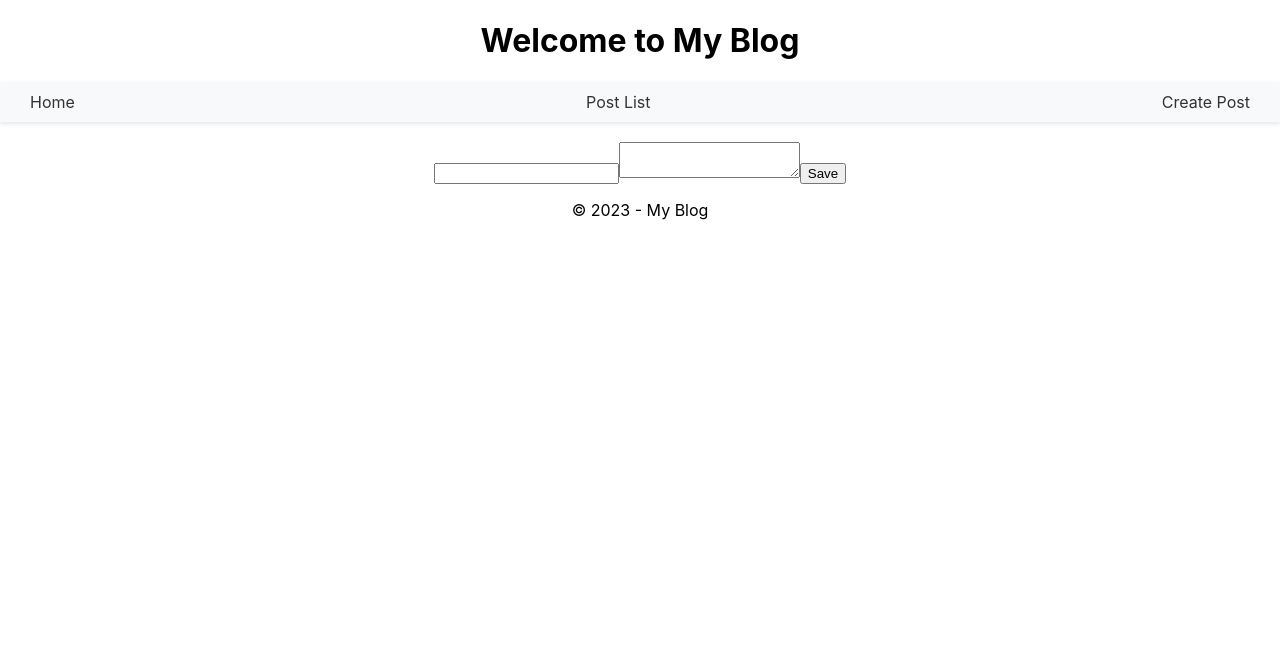
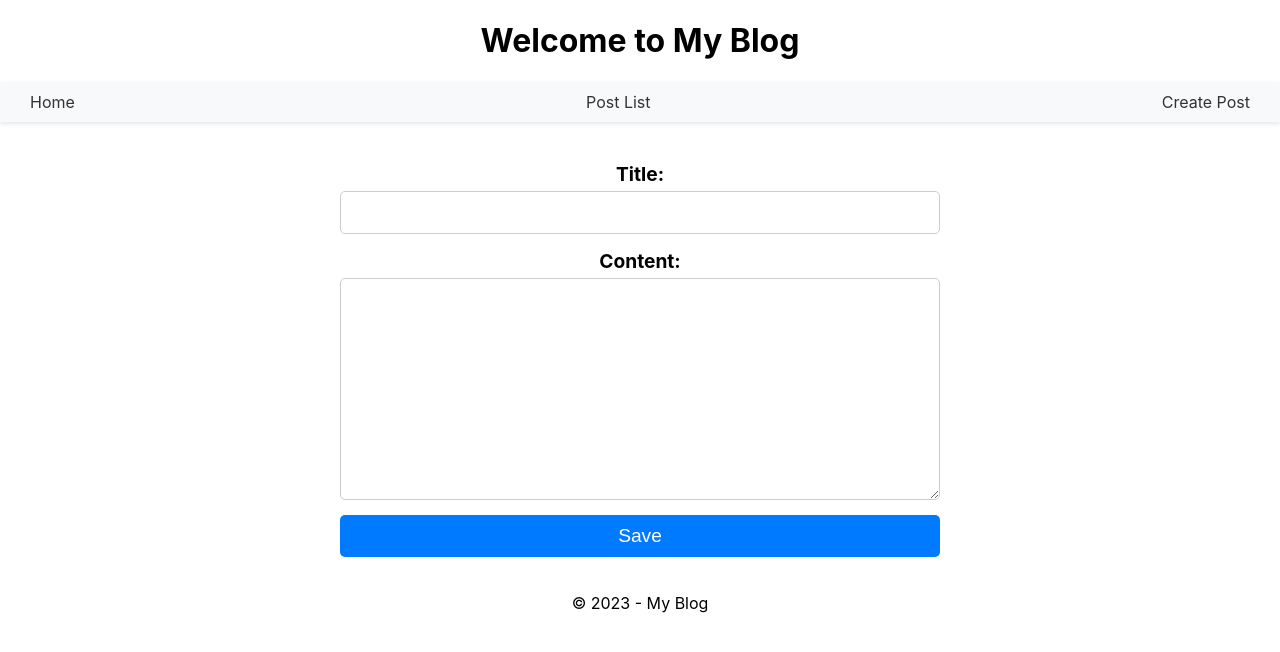
Before and after one commit to nRookie/my-blog, a React (Create React App) app in the folder my-blog/: page /edit/1 in a window 1280 px wide. Shown: the top 652 px of the page. Built offline with nearby package versions, Linux system fonts and the light colour scheme; no server answers.

Commit message:
add more css

```diff
--- /dev/null
+++ b/my-blog/src/components/EditPost.css
@@ -0,0 +1,47 @@
+.editPostContainer {
+    display: flex;
+    flex-direction: column;
+    align-items: center;
+    padding: 20px;
+    max-width: 600px;
+    margin: auto;
+}
+
+.editPostForm {
+    display: flex;
+    flex-direction: column;
+    width: 100%;
+}
+
+.editPostLabel {
+    font-size: 1.2em;
+    font-weight: bold;
+    margin-bottom: 5px;
+}
+
+.editPostInput, .editPostTextarea {
+    padding: 10px;
+    margin-bottom: 15px;
+    font-size: 1.1em;
+    border: 1px solid #cccccc;
+    border-radius: 5px;
+}
+
+.editPostTextarea {
+    resize: vertical;
+    min-height: 200px;
+}
+
+.editPostButton {
+    background-color: #007BFF;
+    color: white;
+    cursor: pointer;
+    padding: 10px 20px;
+    border: none;
+    border-radius: 5px;
+    font-size: 1.2em;
+}
+
+.editPostButton:hover {
+    background-color: #0056b3;
+}
--- a/my-blog/src/components/EditPost.js
+++ b/my-blog/src/components/EditPost.js
@@ -1,7 +1,7 @@
 import React, { useState, useEffect } from 'react';
 import axios from 'axios';
 import { useParams, useNavigate } from 'react-router-dom';
-
+import "./EditPost.css"
 
 function EditPost() {
     const [title, setTitle] = useState('')
@@ -28,11 +28,15 @@ function EditPost() {
     }
 
     return (
-        <form onSubmit={handleSubmit}>
-            <input type="text" value={title} onChange= {e => setTitle(e.target.value)} />
-            <textarea value={content} onChange={e => setContent(e.target.value)} />
-            <button type="submit">Save</button>
-        </form>
+        <div className="editPostContainer">
+            <form onSubmit={handleSubmit} className="editPostForm">
+                <label className="editPostLabel">Title:</label>
+                <input className="editPostInput" type="text" value={title} onChange= {e => setTitle(e.target.value)} />
+                <label className="editPostLabel">Content:</label>
+                <textarea className='editPostTextarea' value={content} onChange={e => setContent(e.target.value)} />
+                <button className="editPostButton" type="submit">Save</button>
+            </form>
+        </div>
     );
 }
 
--- /dev/null
+++ b/my-blog/src/components/Post.css
@@ -0,0 +1,33 @@
+.post-container {
+    max-width: 800px;
+    margin: auto;
+    padding: 20px;
+    box-shadow: 0px 0px 10px rgba(0,0,0,0.1);
+    border-radius: 10px;
+  }
+
+  .post-title {
+    font-size: 2em;
+    color: #007BFF;
+    margin-bottom: 20px;
+  }
+
+  .post-content {
+    font-size: 1.2em;
+    line-height: 1.6em;
+    color: #333;
+  }
+
+  .post-action-link {
+    display: inline-block;
+    margin-right: 10px;
+    padding: 10px 20px;
+    background-color: #007BFF;
+    color: white;
+    border-radius: 5px;
+    text-decoration: none;
+  }
+
+  .post-action-link:hover {
+    background-color: #0056b3;
+  }
--- a/my-blog/src/components/Post.js
+++ b/my-blog/src/components/Post.js
@@ -1,6 +1,7 @@
 import React, { useEffect, useState } from 'react';
 import axios from 'axios';
 import { Link, useParams } from 'react-router-dom';
+import "./Post.css"
 
 function Post() {
   const { id } = useParams();
@@ -17,11 +18,11 @@ function Post() {
   }, [id]);
 
   return (
-    <div>
-      <h2>{post.title}</h2>
-      <p>{post.content}</p>
-      <Link to={`/edit/${post._id}`}>Edit</Link>
-      <Link to={`/delete/${post._id}`}>Delete</Link>
+    <div className="post-container">
+      <h2 className="post-title">{post.title}</h2>
+      <p className="post-content">{post.content}</p>
+      <Link className="post-action-link" to={`/edit/${post._id}`}>Edit</Link>
+      <Link className="post-action-link" to={`/delete/${post._id}`}>Delete</Link>
     </div>
   );
 }
```
